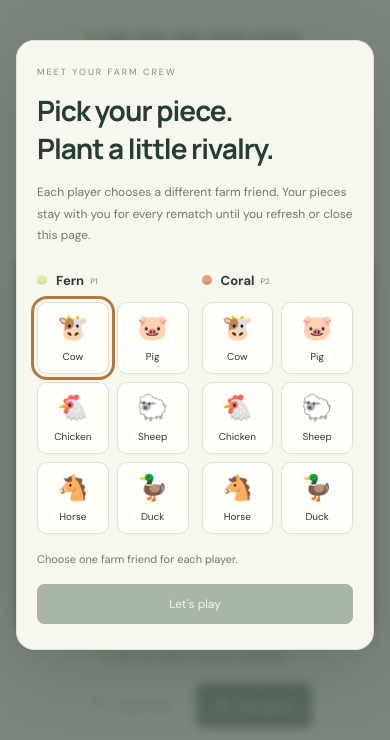
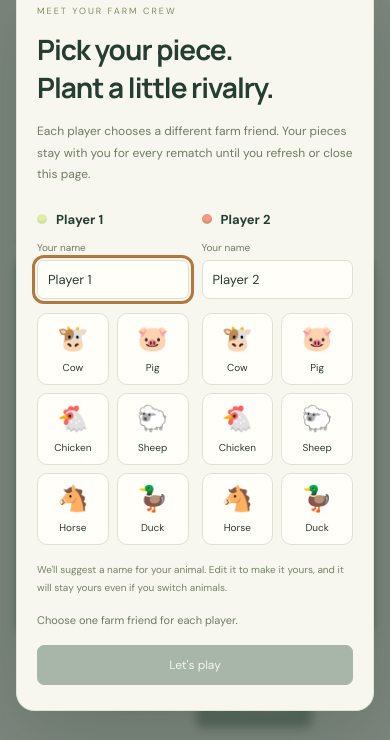
Before and after one commit to Kryophun/FarmFrenzy, a website with bundled scripts: page index.html in a window 390 px wide. Shown: the part 77-817 px from the top of the page. Built offline with nearby package versions, Linux system fonts and the light colour scheme.

Commit message:
Add editable animal-inspired player names during setup
Suggest names per animal until a player manually edits their name, then preserve it across piece changes. Use selected names throughout gameplay and rematches, validate blank names, and handle long names on small screens.

Co-authored-by: Copilot <223556219+Copilot@users.noreply.github.com>

Copilot-Session: 0e133566-6655-4503-864a-ec90c253d113

```diff
--- a/app.ts
+++ b/app.ts
@@ -1,4 +1,4 @@
-import { SIZE, PLAYER_NAMES, createGame, legalMoves, moveType, scores, applyMove } from "./game.js";
+import { SIZE, createGame, legalMoves, moveType, scores, applyMove } from "./game.js";
 import type { GameState, Move, Player } from "./game.js";
 
 function getElement<T extends HTMLElement>(selector: string, elementType: new () => T): T {
@@ -13,18 +13,21 @@ interface PieceChoice {
   id: string;
   name: string;
   symbol: string;
+  defaultName: string;
 }
 
 const pieceChoices: readonly PieceChoice[] = [
-  { id: "cow", name: "Cow", symbol: "🐮" },
-  { id: "pig", name: "Pig", symbol: "🐷" },
-  { id: "chicken", name: "Chicken", symbol: "🐔" },
-  { id: "sheep", name: "Sheep", symbol: "🐑" },
-  { id: "horse", name: "Horse", symbol: "🐴" },
-  { id: "duck", name: "Duck", symbol: "🦆" },
+  { id: "cow", name: "Cow", symbol: "🐮", defaultName: "MooMoo" },
+  { id: "pig", name: "Pig", symbol: "🐷", defaultName: "Oinkers" },
+  { id: "chicken", name: "Chicken", symbol: "🐔", defaultName: "Cluckers" },
+  { id: "sheep", name: "Sheep", symbol: "🐑", defaultName: "BaaBaa" },
+  { id: "horse", name: "Horse", symbol: "🐴", defaultName: "NeighNeigh" },
+  { id: "duck", name: "Duck", symbol: "🦆", defaultName: "Quackers" },
 ];
 const players: readonly Player[] = [1, 2];
 const playerPieces: Record<Player, PieceChoice | null> = { 1: null, 2: null };
+const playerNames: Record<Player, string> = { 1: "Player 1", 2: "Player 2" };
+const customizedNames = new Set<Player>();
 let matchStarted = false;
 let state = createGame();
 let selected: number | null = null;
@@ -40,6 +43,14 @@ const cells: HTMLButtonElement[] = [];
 const pieceInputs: { player: Player; choice: PieceChoice; input: HTMLInputElement; label: HTMLLabelElement }[] = [];
 
 for (const player of players) {
+  const nameInput = getElement(`#player-${player}-name`, HTMLInputElement);
+  nameInput.addEventListener("input", () => {
+    customizedNames.add(player);
+    playerNames[player] = nameInput.value.trim();
+    nameInput.setCustomValidity(playerNames[player].length === 0 ? "Enter a name that is not just spaces." : "");
+    updatePiecePicker();
+    render();
+  });
   const options = getElement(`#piece-options-${player}`, HTMLDivElement);
   for (const choice of pieceChoices) {
     const label = document.createElement("label");
@@ -60,7 +71,12 @@ for (const player of players) {
     pieceInputs.push({ player, choice, input, label });
     input.addEventListener("change", () => {
       playerPieces[player] = choice;
+      if (!customizedNames.has(player)) {
+        playerNames[player] = choice.defaultName;
+        nameInput.value = choice.defaultName;
+      }
       updatePiecePicker();
+      render();
     });
   }
 }
@@ -72,15 +88,18 @@ function updatePiecePicker(): void {
     input.checked = playerPieces[player]?.id === choice.id;
     label.classList.toggle("chosen", input.checked);
     label.classList.toggle("unavailable", input.disabled);
-    label.title = input.disabled ? `${PLAYER_NAMES[opponent]} has chosen ${choice.name}` : choice.name;
+    label.title = input.disabled ? `${playerNames[opponent]} has chosen ${choice.name}` : choice.name;
   }
   const fern = playerPieces[1];
   const coral = playerPieces[2];
-  startGameButton.disabled = fern === null || coral === null || fern.id === coral.id;
-  getElement("#piece-picker-status", HTMLParagraphElement).textContent = fern !== null && coral !== null
-    ? `Fern's ${fern.name} vs. Coral's ${coral.name}. Ready to grow?`
-    : fern !== null ? "Coral, choose your farm friend."
-      : coral !== null ? "Fern, choose your farm friend."
+  const missingName = players.find(player => playerNames[player].length === 0);
+  startGameButton.disabled = missingName !== undefined || fern === null || coral === null || fern.id === coral.id;
+  getElement("#piece-picker-status", HTMLParagraphElement).textContent = missingName !== undefined
+    ? `Enter a name for Player ${missingName}.`
+    : fern !== null && coral !== null
+      ? `${playerNames[1]}'s ${fern.name} vs. ${playerNames[2]}'s ${coral.name}. Ready to grow?`
+    : fern !== null ? `${playerNames[2]}, choose your farm friend.`
+      : coral !== null ? `${playerNames[1]}, choose your farm friend.`
         : "Choose one farm friend for each player.";
 }
 
@@ -90,10 +109,13 @@ getElement("#piece-form", HTMLFormElement).addEventListener("submit", event => {
     getElement("#piece-picker-status", HTMLParagraphElement).textContent = "Choose a different farm friend for each player before starting.";
     return;
   }
+  if (!getElement("#piece-form", HTMLFormElement).reportValidity()) {
+    return;
+  }
   matchStarted = true;
   pieceDialog.close();
   render();
-  announcement.textContent = `Fern's ${playerPieces[1].name} vs. Coral's ${playerPieces[2].name}. Fern goes first.`;
+  announcement.textContent = `${playerNames[1]}'s ${playerPieces[1].name} vs. ${playerNames[2]}'s ${playerPieces[2].name}. ${playerNames[1]} goes first.`;
   cells[0].focus();
 });
 pieceDialog.addEventListener("cancel", event => { event.preventDefault(); });
@@ -150,7 +172,7 @@ function selectCell(index: number): void {
   }
   if (selected === null || !legalMoves(state.board, selected).includes(index)) {
     announcement.textContent = selected === null
-      ? `Choose one of ${PLAYER_NAMES[state.turn]}'s pieces first.`
+      ? `Choose one of ${playerNames[state.turn]}'s pieces first.`
       : "That square is not available. Choose a highlighted square.";
     return;
   }
@@ -193,12 +215,15 @@ function render(animate = false): void {
     }
     cell.tabIndex = index === focused ? 0 : -1;
     cell.setAttribute("aria-pressed", String(selected === index));
-    const owner = piece ? `${PLAYER_NAMES[piece]}${playerPieces[piece] !== null ? ` (${playerPieces[piece].name})` : ""}` : "empty";
+    const owner = piece ? `${playerNames[piece]}${playerPieces[piece] !== null ? ` (${playerPieces[piece].name})` : ""}` : "empty";
     cell.setAttribute("aria-label", `${coordinate(index)}, ${owner}${destinationType ? `, ${destinationType} available` : ""}`);
   });
 
   const count = scores(state.board);
   for (const player of players) {
+    const displayName = getElement(`#player-${player}-display-name`, HTMLSpanElement);
+    displayName.textContent = playerNames[player];
+    displayName.title = playerNames[player];
     const choice = playerPieces[player];
     const avatar = getElement(`#player-${player}-avatar`, HTMLDivElement);
     if (choice !== null) {
@@ -216,31 +241,33 @@ function render(animate = false): void {
   const turnLabel = getElement("#turn-label", HTMLDivElement);
   turnLabel.classList.toggle("coral", state.over ? state.winner === 2 : state.turn === 2);
   turnLabel.replaceChildren(document.createElement("span"), document.createTextNode(
-    state.over ? state.winner === 0 ? "A perfectly matched rivalry." : `${PLAYER_NAMES[state.winner]} wins!`
-      : `${PLAYER_NAMES[state.turn]}'s turn`,
+    state.over ? state.winner === 0 ? "A perfectly matched rivalry." : `${playerNames[state.winner]} wins!`
+      : `${playerNames[state.turn]}'s turn`,
   ));
   getElement("#move-counter", HTMLElement).textContent = `MOVE ${String(state.moves + (state.over ? 0 : 1)).padStart(2, "0")}`;
   getElement("#undo", HTMLButtonElement).disabled = !history.length;
   getElement("#new-game", HTMLButtonElement).disabled = !matchStarted;
   getElement("#new-game-label", HTMLSpanElement).textContent = state.over ? "Play again" : "New game";
+  getElement("#rules-first-player", HTMLSpanElement).textContent = playerNames[1];
+  getElement("#reset-first-player", HTMLSpanElement).textContent = playerNames[1];
   getElement("#selection-hint", HTMLElement).textContent = state.over
     ? "Good game. A rematch is only a click away."
-    : selected === null ? `Pick a ${PLAYER_NAMES[state.turn]} piece to see your possibilities.`
+    : selected === null ? `Pick a ${playerNames[state.turn]} piece to see your possibilities.`
       : destinations.length ? "Filled dots clone. Outlined dots jump. Your move."
         : "This piece is blocked. Try another of your pieces.";
 }
 
 function announceMove(move: Move): void {
   const flipped = move.captured.length;
-  let message = `${PLAYER_NAMES[move.player]} ${move.type === "clone" ? "cloned" : "jumped"} from ${coordinate(move.from)} to ${coordinate(move.to)}${flipped ? ` and flipped ${flipped} ${flipped === 1 ? "piece" : "pieces"}` : ""}.`;
+  let message = `${playerNames[move.player]} ${move.type === "clone" ? "cloned" : "jumped"} from ${coordinate(move.from)} to ${coordinate(move.to)}${flipped ? ` and flipped ${flipped} ${flipped === 1 ? "piece" : "pieces"}` : ""}.`;
   if (state.over) {
     const count = scores(state.board);
-    message += ` ${state.winner === 0 ? "It's a draw!" : `${PLAYER_NAMES[state.winner]} wins!`} Fern ${count[1]}, Coral ${count[2]}.`;
+    message += ` ${state.winner === 0 ? "It's a draw!" : `${playerNames[state.winner]} wins!`} ${playerNames[1]} ${count[1]}, ${playerNames[2]} ${count[2]}.`;
   } else {
     if (state.passed !== null) {
-      message += ` ${PLAYER_NAMES[state.passed]} has no legal moves and passes.`;
+      message += ` ${playerNames[state.passed]} has no legal moves and passes.`;
     }
-    message += ` ${PLAYER_NAMES[state.turn]}'s turn.`;
+    message += ` ${playerNames[state.turn]}'s turn.`;
   }
   announcement.textContent = message;
 }
@@ -253,7 +280,7 @@ getElement("#undo", HTMLButtonElement).addEventListener("click", () => {
   state = previous;
   selected = null;
   render();
-  announcement.textContent = `Move undone. ${PLAYER_NAMES[state.turn]}'s turn.`;
+  announcement.textContent = `Move undone. ${playerNames[state.turn]}'s turn.`;
 });
 
 function resetGame(): void {
@@ -262,7 +289,7 @@ function resetGame(): void {
   selected = null;
   focused = 0;
   render();
-  announcement.textContent = "A fresh start. Fern goes first.";
+  announcement.textContent = `A fresh start. ${playerNames[1]} goes first.`;
 }
 
 getElement("#new-game", HTMLButtonElement).addEventListener("click", () => {
--- a/game.ts
+++ b/game.ts
@@ -24,8 +24,6 @@ export type GameState = GamePosition & (
   | { over: false; winner: null }
   | { over: true; winner: 0 | Player }
 );
-
-export const PLAYER_NAMES: Record<Player, string> = { 1: "Fern", 2: "Coral" };
 
 export function createGame(): GameState {
   const board = Array<Cell>(SIZE * SIZE).fill(0);
--- a/index.html
+++ b/index.html
@@ -31,12 +31,12 @@
               <div class="card-heading">THE PLAYERS <span class="local-badge">LOCAL 2P</span></div>
               <div class="player player-fern" id="player-1">
                 <div class="player-avatar fern-piece" id="player-1-avatar" aria-hidden="true"><span>✦</span></div>
-                <div class="player-info"><h2>Fern <span class="you-tag">P1</span></h2><p id="player-1-status">Your move</p></div>
+                <div class="player-info"><h2><span class="player-name" id="player-1-display-name">Player 1</span> <span class="you-tag">P1</span></h2><p id="player-1-status">Your move</p></div>
                 <strong class="score" id="score-1">2</strong>
               </div>
               <div class="player player-coral" id="player-2">
                 <div class="player-avatar coral-piece" id="player-2-avatar" aria-hidden="true"><span>✦</span></div>
-                <div class="player-info"><h2>Coral <span class="you-tag">P2</span></h2><p id="player-2-status">Up next</p></div>
+                <div class="player-info"><h2><span class="player-name" id="player-2-display-name">Player 2</span> <span class="you-tag">P2</span></h2><p id="player-2-status">Up next</p></div>
                 <strong class="score" id="score-2">2</strong>
               </div>
               <div class="territory" aria-label="Share of occupied squares"><span id="fern-share"></span><span id="coral-share"></span></div>
@@ -52,7 +52,7 @@
           </aside>
 
           <section class="game-center" aria-label="Farm Frenzy game">
-            <div class="board-topline"><div class="turn-label" id="turn-label"><span></span> Fern's turn</div><span class="move-counter" id="move-counter">MOVE 01</span></div>
+            <div class="board-topline"><div class="turn-label" id="turn-label"><span></span> Player 1's turn</div><span class="move-counter" id="move-counter">MOVE 01</span></div>
             <div class="board-frame">
               <div class="coordinate-row" aria-hidden="true"><span>A</span><span>B</span><span>C</span><span>D</span><span>E</span><span>F</span><span>G</span></div>
               <div class="board-with-numbers">
@@ -61,12 +61,12 @@
               </div>
               <div class="board-bottom"><span class="board-wordmark">FARM FRENZY</span><span aria-hidden="true">✦</span><span>GROW A LITTLE RIVALRY</span></div>
             </div>
-            <div class="board-caption" id="board-help"><span class="caption-dot"></span><span id="selection-hint">Pick a Fern piece to see your possibilities.</span></div>
+            <div class="board-caption" id="board-help"><span class="caption-dot"></span><span id="selection-hint">Pick a piece to see your possibilities.</span></div>
             <div class="game-controls">
               <button class="secondary-button" id="undo" disabled><span aria-hidden="true">↶</span> Undo move</button>
               <button class="primary-button" id="new-game"><span aria-hidden="true">↻</span> <span id="new-game-label">New game</span></button>
             </div>
-            <p class="announcement" id="announcement" role="status" aria-live="polite" aria-atomic="true">Fern goes first. Make yourself at home.</p>
+            <p class="announcement" id="announcement" role="status" aria-live="polite" aria-atomic="true">Choose your pieces and names to start.</p>
           </section>
 
           <aside class="right-rail">
@@ -91,14 +91,19 @@
       <form id="piece-form">
         <div class="piece-pickers">
           <fieldset class="piece-picker">
-            <legend><span class="picker-player-dot fern-piece"></span> Fern <span class="you-tag">P1</span></legend>
+            <legend><span class="picker-player-dot fern-piece"></span> Player 1</legend>
+            <label class="player-name-label" for="player-1-name">Your name</label>
+            <input class="player-name-input" id="player-1-name" name="player-name-1" type="text" value="Player 1" maxlength="24" required autocomplete="off" spellcheck="false" aria-describedby="piece-name-help">
             <div class="piece-options" id="piece-options-1"></div>
           </fieldset>
           <fieldset class="piece-picker">
-            <legend><span class="picker-player-dot coral-piece"></span> Coral <span class="you-tag">P2</span></legend>
+            <legend><span class="picker-player-dot coral-piece"></span> Player 2</legend>
+            <label class="player-name-label" for="player-2-name">Your name</label>
+            <input class="player-name-input" id="player-2-name" name="player-name-2" type="text" value="Player 2" maxlength="24" required autocomplete="off" spellcheck="false" aria-describedby="piece-name-help">
             <div class="piece-options" id="piece-options-2"></div>
           </fieldset>
         </div>
+        <p class="name-help" id="piece-name-help">We'll suggest a name for your animal. Edit it to make it yours, and it will stay yours even if you switch animals.</p>
         <p class="piece-picker-status" id="piece-picker-status" role="status" aria-live="polite">Choose one farm friend for each player.</p>
         <button class="primary-button start-game-button" id="start-game" disabled>Let's play</button>
       </form>
@@ -106,7 +111,7 @@
     <dialog id="rules-dialog" aria-labelledby="rules-title">
       <div class="dialog-eyebrow">WELCOME TO FARM FRENZY</div>
       <h2 id="rules-title">Room for two.<br>Territory for one.</h2>
-      <p>Two people play on the same device. Choose different farm friends before your first match. Fern starts, then take turns selecting one of your pieces and an empty destination. Your chosen pieces stay the same for rematches and new games.</p>
+      <p>Two people play on the same device. Choose different farm friends and set your names before your first match. <span id="rules-first-player">Player 1</span> starts, then take turns selecting one of your pieces and an empty destination. Your chosen pieces and names stay the same for rematches and new games.</p>
       <ol><li><strong>Clone:</strong> move one square horizontally, vertically, or diagonally. Your original stays put.</li><li><strong>Jump:</strong> move to any square exactly two spaces away. Your original square empties; you can jump over pieces.</li><li><strong>Flip:</strong> all opposing pieces touching your destination become yours, including diagonally.</li></ol>
       <p>If you have no legal move, your turn passes automatically. The game ends when the board is full, a player has no pieces, or neither player can move. Most pieces wins; equal scores are a draw.</p>
       <p class="keyboard-note">Keyboard: Tab to the board, arrow keys to explore, Enter or Space to select and move. Escape clears your selection.</p>
@@ -115,7 +120,7 @@
     <dialog id="reset-dialog" aria-labelledby="reset-title">
       <div class="dialog-eyebrow">A CLEAN SLATE</div>
       <h2 id="reset-title">Another little rivalry?</h2>
-      <p>This will clear the current board and move history. Your chosen pieces will stay the same, and Fern will go first again.</p>
+      <p>This will clear the current board and move history. Your chosen pieces and names will stay the same, and <span id="reset-first-player">Player 1</span> will go first again.</p>
       <div class="dialog-actions"><button class="secondary-button" id="cancel-reset">Keep playing</button><button class="primary-button" id="confirm-reset">Start new game</button></div>
     </dialog>
   </body>
--- a/styles.css
+++ b/styles.css
@@ -28,14 +28,16 @@ h1 em{font-family:Georgia,serif;font-weight:400;color:#6c8153;letter-spacing:-1.
 .players-card{padding:21px 20px 18px;background:#fffef8;border:1px solid var(--line);border-radius:14px}
 .card-heading{font-size:9px;letter-spacing:1.5px;font-weight:700;display:flex;align-items:center;justify-content:space-between;gap:10px}
 .local-badge{font-size:8px;letter-spacing:.6px;background:#edf0e3;color:#778364;padding:5px 6px;border-radius:4px;white-space:nowrap}
-.player{display:flex;align-items:center;gap:11px;padding:23px 0 21px}
+.player{display:flex;align-items:center;gap:11px;padding:23px 0 21px;min-width:0}
 .player-coral{border-top:1px solid #eceee3}
 .player-avatar{width:39px;height:39px;border-radius:50%;display:grid;place-items:center;flex-shrink:0}
 .fern-piece{background:var(--fern);color:#66764a;box-shadow:inset 0 -3px 0 #0000000e}
 .coral-piece{background:var(--coral);color:#9a5444;box-shadow:inset 0 -3px 0 #00000012}
 .player-avatar span{font-size:20px}
-.player-info{flex:1}
-.player-info h2{font-size:14px;margin:0 0 4px;font-weight:650;white-space:nowrap}
+.player-info{flex:1;min-width:0}
+.player-info h2{font-size:14px;margin:0 0 4px;font-weight:650;white-space:nowrap;display:flex;align-items:center;gap:3px}
+.player-name{overflow:hidden;text-overflow:ellipsis;white-space:nowrap}
+.you-tag,.score{flex-shrink:0}
 .you-tag{font-size:8px;color:#8a9083;font-weight:500;margin-left:3px;vertical-align:middle}
 .player-info p{font-size:10px;color:#939788;margin:0}
 .player.active .player-info p{color:#71864d}
@@ -131,6 +133,13 @@ dialog .keyboard-note{font-size:10px;padding:12px;background:#e9eddf;border-radi
 .piece-pickers{display:grid;grid-template-columns:1fr 1fr;gap:22px;margin:25px 0 16px}
 .piece-picker{border:0;padding:0;margin:0;min-width:0}
 .piece-picker legend{font-size:13px;font-weight:650;margin-bottom:13px;padding:0}
+.player-name-label{display:block;font-size:10px;color:#6e7b63;margin-bottom:6px}
+.player-name-input{width:100%;min-width:0;font:inherit;font-size:13px;border:1px solid #dce1d2;border-radius:7px;padding:10px;background:#fffef8;color:#263e32;margin-bottom:14px}
+.player-name-input:focus-visible{outline:3px solid #b4783f;outline-offset:2px}
+dialog .name-help{font-size:10px;margin:12px 0;color:#758367}
+.announcement,.board-caption,.piece-picker-status,.turn-label{overflow-wrap:anywhere}
+.turn-label{min-width:0}
+.turn-label>span,.move-counter{flex-shrink:0}
 .picker-player-dot{display:inline-block;width:10px;height:10px;border-radius:50%;margin-right:6px}
 .piece-options{display:grid;grid-template-columns:repeat(3,1fr);gap:8px}
 .piece-option{display:flex;flex-direction:column;align-items:center;gap:7px;position:relative;border:1px solid #dce1d2;background:#fffef8;border-radius:10px;padding:13px 4px;font-size:10px;cursor:pointer;transition:background .15s,border-color .15s}
```
Also changed, not shown: game.test.ts (+2 -2 lines), README.md.
